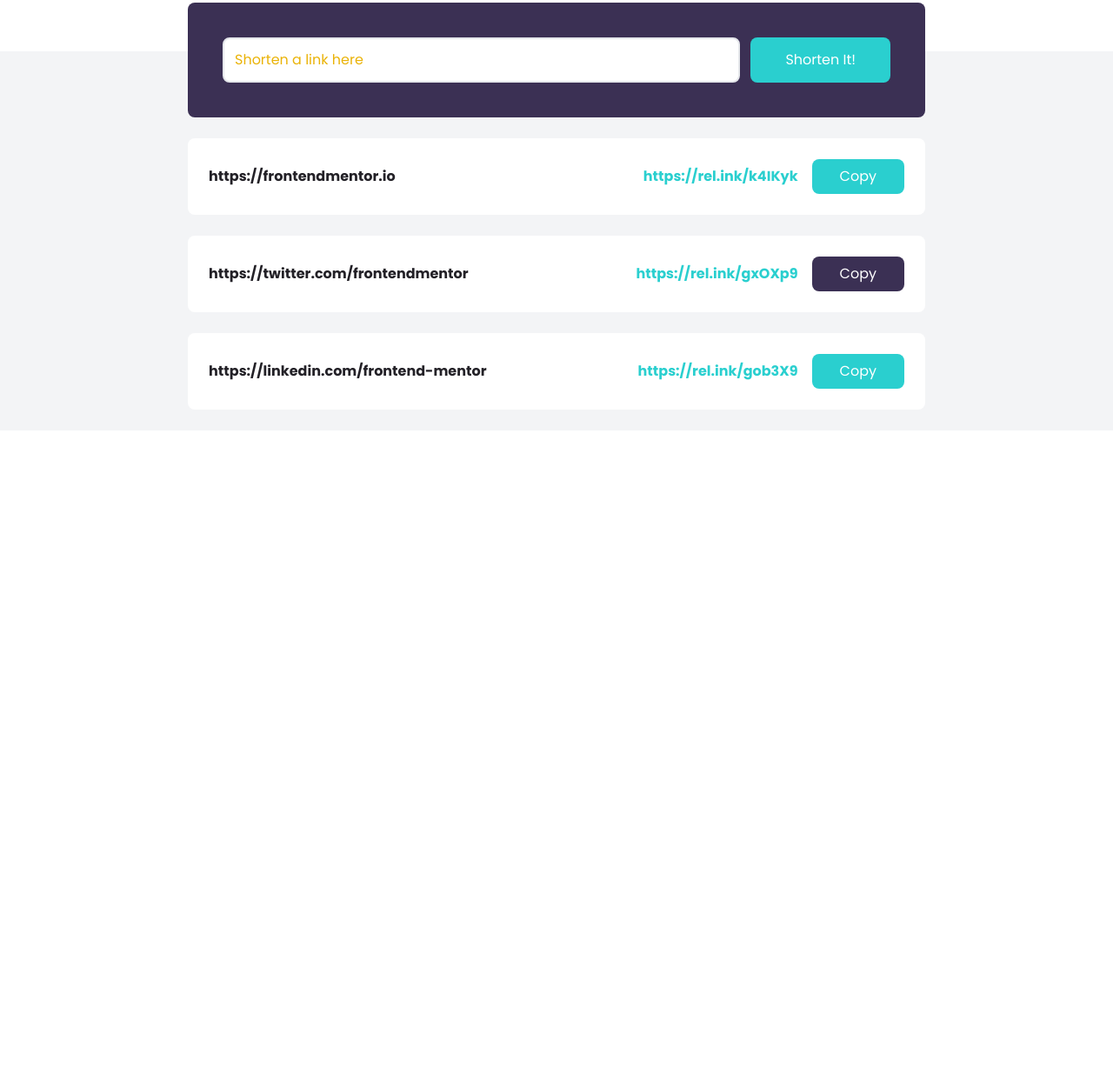
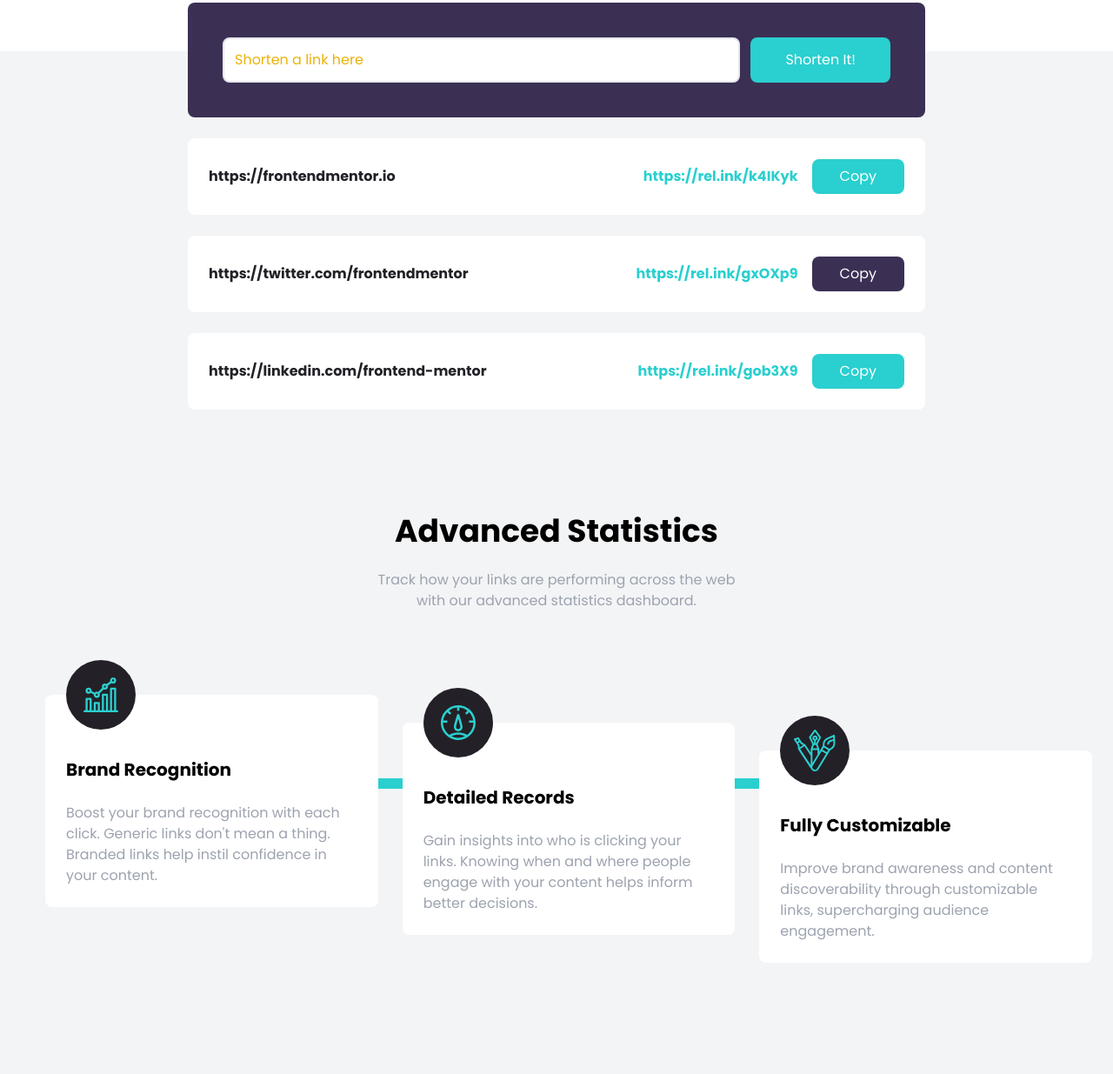
Before and after one commit to Drasty4k/tailwind-projects, a website: page website-projects/shortly/index.html in a window 1280 px wide. Shown: the part 685-1920 px from the top of the page at 87% size. Before the commit the page ends 1180 px from the top, so only its background shows below. Drawn offline with Linux system fonts and the light colour scheme.

Commit message:
finished the Feature Boxes for the Shortly project

```diff
--- a/website-projects/shortly/index.html
+++ b/website-projects/shortly/index.html
@@ -184,5 +184,102 @@
         </div>
       </div>
     </section>
+
+    <!-- Stats Section -->
+    <section id="stats" class="py-24 bg-gray-100">
+      <div class="container mx-auto px-3">
+        <h2 class="text-4xl mb-6 font-bold text-center">Advanced Statistics</h2>
+        <p class="max-w-xs mx-auto text-center text-gray-400 md:max-w-md">
+          Track how your links are performing across the web with our advanced
+          statistics dashboard.
+        </p>
+      </div>
+    </section>
+
+    <!-- Feature Box Section -->
+    <section id="features" class="pb-32 bg-gray-100">
+      <div
+        class="relative container flex flex-col items-start px-6 mx-auto md:flex-row md:space-x-7"
+      >
+        <!-- Horizontal Line -->
+        <div
+          class="hidden absolute top-24 w-10/12 left-16 h-3 bg-cyan md:block"
+        ></div>
+        <!-- Vertical Line -->
+        <div class="absolute w-2 left-1/2 h-full -ml-1 bg-cyan md:hidden"></div>
+
+        <!-- Box 1 -->
+        <div
+          class="relative flex flex-col p-6 space-y-6 bg-white rounded-lg md:w-1/3"
+        >
+          <!-- Image Positioning -->
+          <div class="absolute -ml-10 left-1/2 -top-10 md:left-16">
+            <!-- Image Container For Background & Center -->
+            <div
+              class="flex items-center justify-center w-20 h-20 p-4 rounded-full bg-veryDarkViolet"
+            >
+              <img src="images/icon-brand-recognition.svg" alt="" />
+            </div>
+          </div>
+          <h5
+            class="pt-6 text-xl font-bold text-center capitalize md:text-left"
+          >
+            Brand Recognition
+          </h5>
+          <p class="text-center text-gray-400 md:text-left">
+            Boost your brand recognition with each click. Generic links don't
+            mean a thing. Branded links help instil confidence in your content.
+          </p>
+        </div>
+
+        <!-- Box 2 -->
+        <div
+          class="relative flex flex-col mt-24 p-6 space-y-6 bg-white rounded-lg md:mt-8 md:w-1/3"
+        >
+          <!-- Image Positioning -->
+          <div class="absolute -ml-10 left-1/2 -top-10 md:left-16">
+            <!-- Image Container For Background & Center -->
+            <div
+              class="flex items-center justify-center w-20 h-20 p-4 rounded-full bg-veryDarkViolet"
+            >
+              <img src="images/icon-detailed-records.svg" alt="" />
+            </div>
+          </div>
+          <h5
+            class="pt-6 text-xl font-bold text-center capitalize md:text-left"
+          >
+            Detailed records
+          </h5>
+          <p class="text-center text-gray-400 md:text-left">
+            Gain insights into who is clicking your links. Knowing when and
+            where people engage with your content helps inform better decisions.
+          </p>
+        </div>
+
+        <!-- Box 3 -->
+        <div
+          class="relative flex flex-col mt-24 p-6 space-y-6 bg-white rounded-lg md:mt-16 md:w-1/3"
+        >
+          <!-- Image Positioning -->
+          <div class="absolute -ml-10 left-1/2 -top-10 md:left-16">
+            <!-- Image Container For Background & Center -->
+            <div
+              class="flex items-center justify-center w-20 h-20 p-4 rounded-full bg-veryDarkViolet"
+            >
+              <img src="images/icon-fully-customizable.svg" alt="" />
+            </div>
+          </div>
+          <h5
+            class="pt-6 text-xl font-bold text-center capitalize md:text-left"
+          >
+            Fully customizable
+          </h5>
+          <p class="text-center text-gray-400 md:text-left">
+            Improve brand awareness and content discoverability through
+            customizable links, supercharging audience engagement.
+          </p>
+        </div>
+      </div>
+    </section>
   </body>
 </html>
```
Also changed, not shown: website-projects/shortly/css/style.css.
